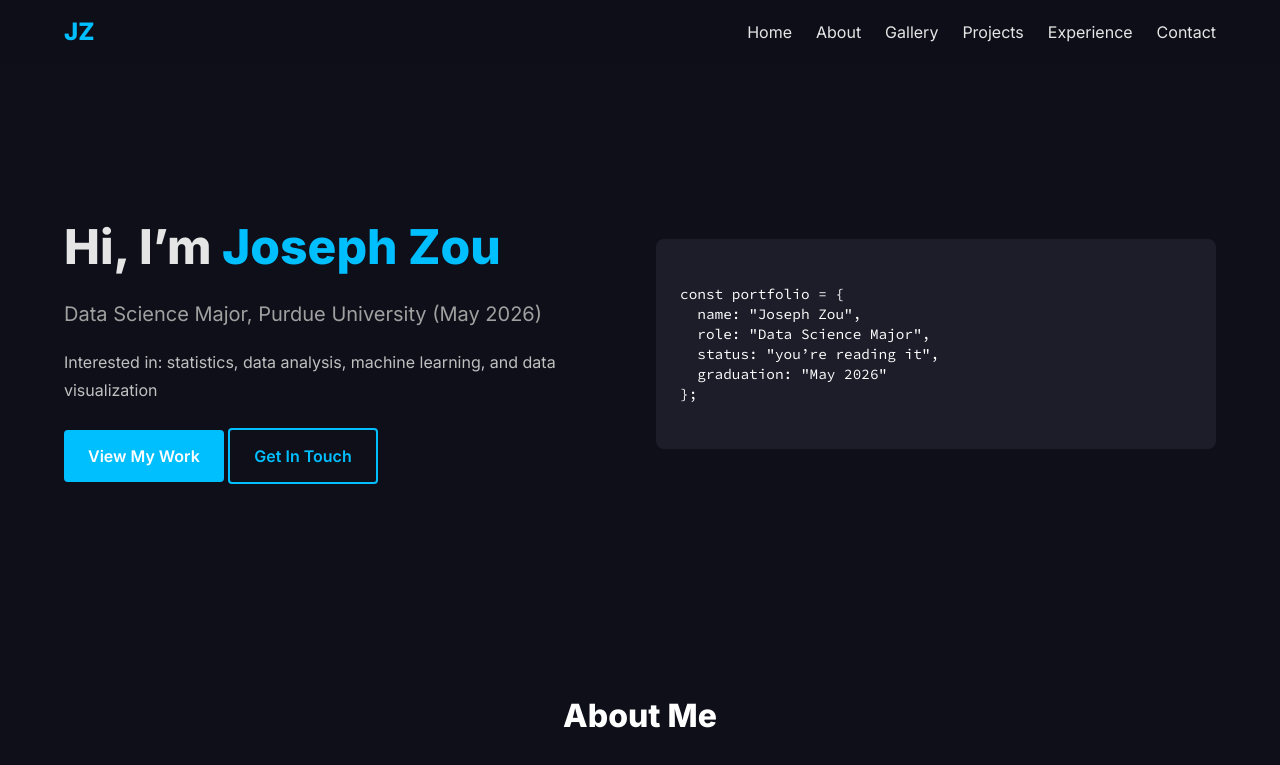
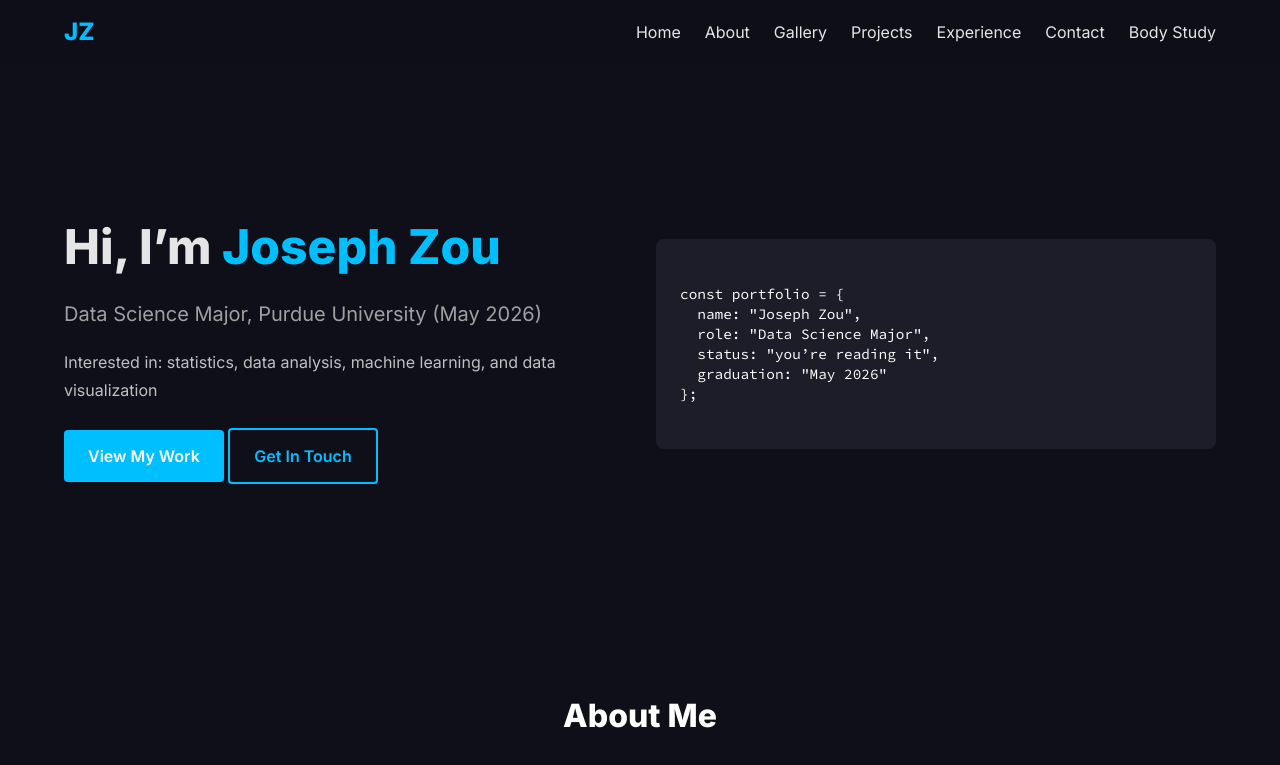
Before and after one commit to josephzouu/josephzouu.github.io, a plain HTML site: page index.html in a window 1280 px wide. Shown: the top 765 px of the page. Drawn offline with Linux system fonts and the light colour scheme.

Commit message:
Added Body Study project to navbar and Projects section

```diff
--- a/index.html
+++ b/index.html
@@ -27,6 +27,7 @@
         <li><a href="#projects">Projects</a></li>
         <li><a href="#experience">Experience</a></li>
         <li><a href="#contact">Contact</a></li>
+        <li><a href="/body-dysmorphia-project/">Body Study</a></li>
       </ul>
       <div class="menu-toggle">☰</div>
     </div>
```
